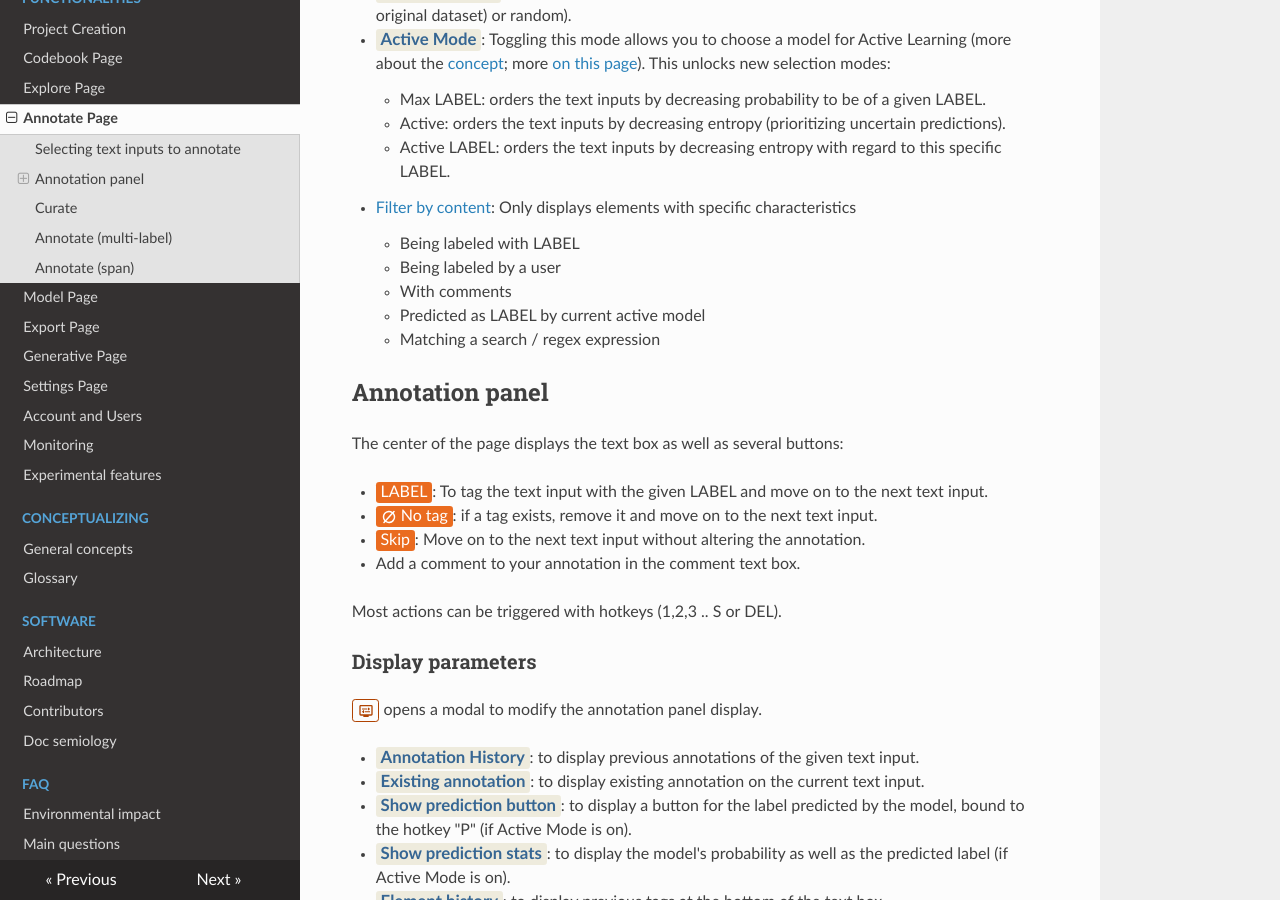
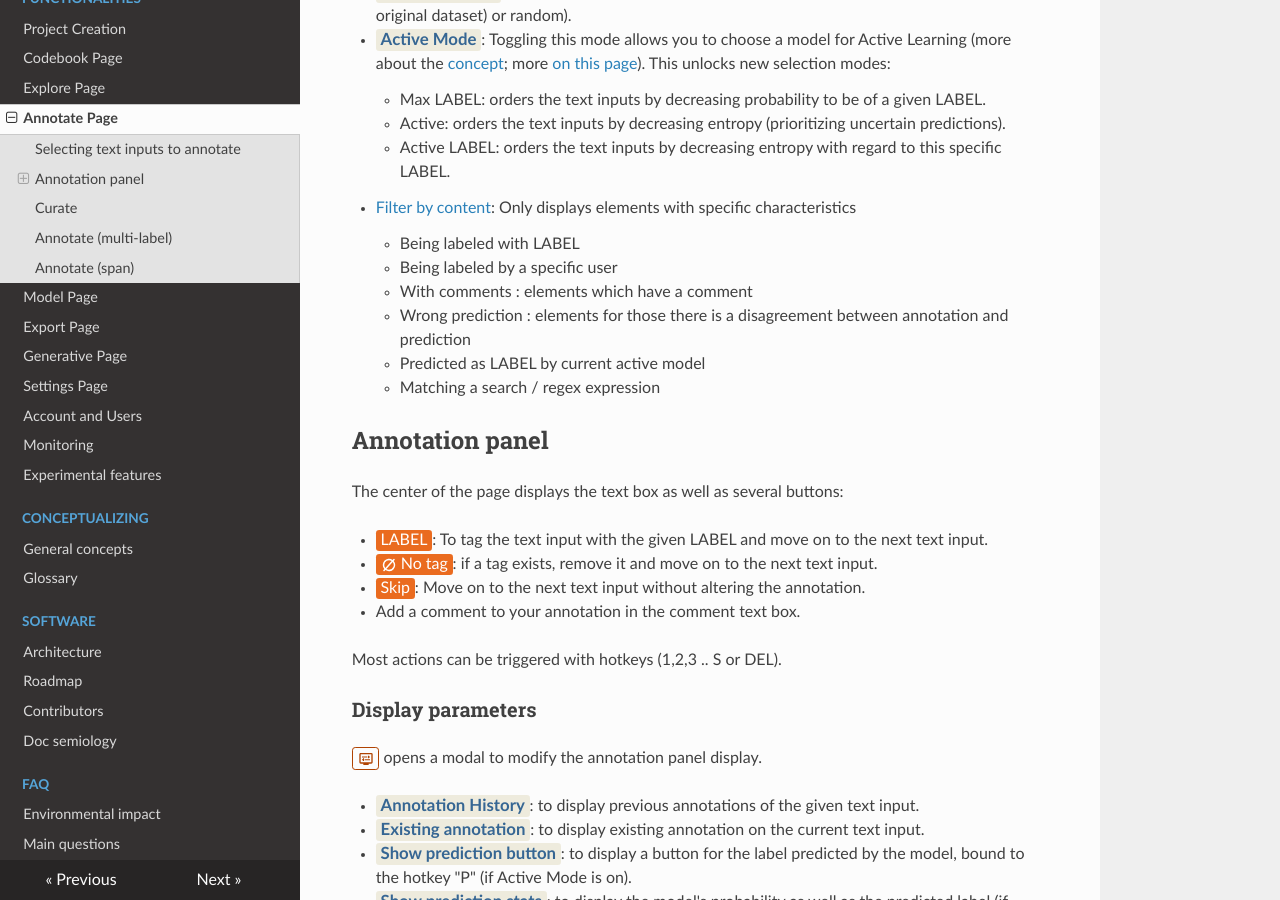
Before and after one commit to activetigger/documentation, an MkDocs documentation site: the page built from docs/functionalities/annotate.md, in a window 1280 px wide and 900 px high, scrolled down 756 px. Built offline with MkDocs 1.6.1, drawn with Linux system fonts in a browser that asks for light colours; nearby versions of some CDN libraries.

Commit message:
change gitingore

```diff
--- a/docs/functionalities/annotate.md
+++ b/docs/functionalities/annotate.md
@@ -16,8 +16,9 @@ There are several ways to select a subset of text inputs.
     - Active LABEL: orders the text inputs by decreasing entropy with regard to this specific LABEL.
 - <a class="parameter">Filter by content</a>: Only displays elements with specific characteristics
     - Being labeled with LABEL
-    - Being labeled by a user
-    - With comments
+    - Being labeled by a specific user
+    - With comments : elements which have a comment
+    - Wrong prediction : elements for those there is a disagreement between annotation and prediction
     - Predicted as LABEL by current active model
     - Matching a search / regex expression
 
```
Also changed, not shown: 1 other file.
